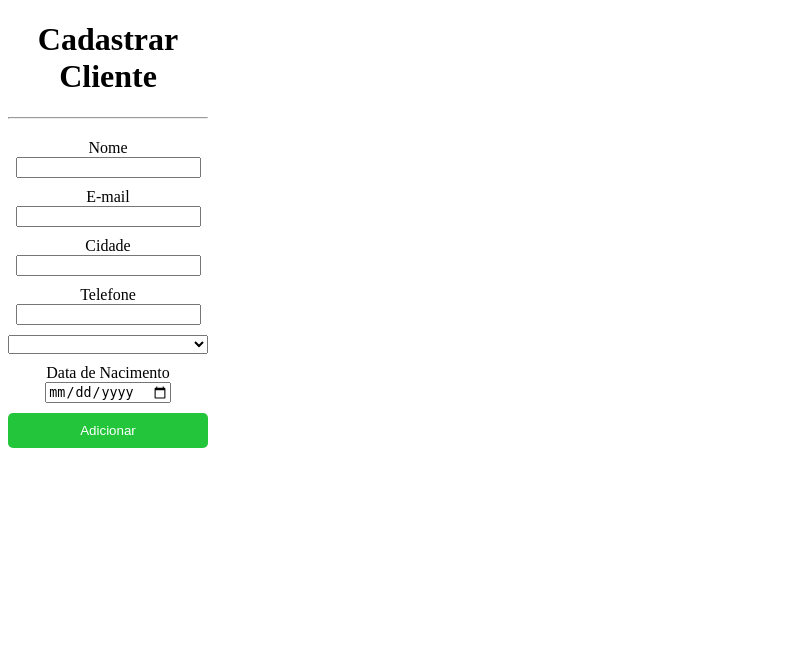
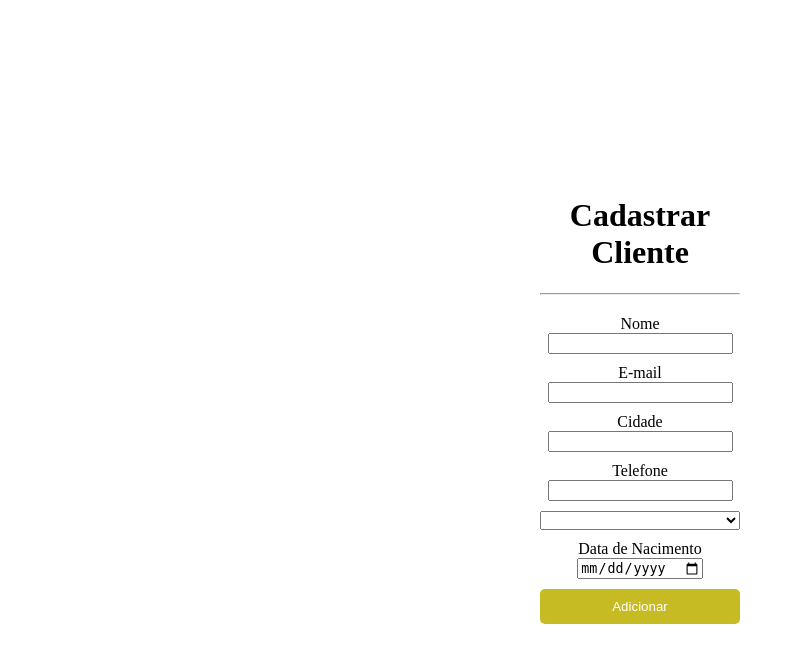
Before and after one commit to ZcvGuilherme/Cadastro_Cliente, a Python web app: template app/templates/cadastrar_cliente.html in a window 1280 px wide. Shown: the top 663 px of the page, without its empty margins (0-795 px from the left). Run offline with Jinja, Linux system fonts and the light colour scheme; the template is opened without the code that fills it, so the values that code supplies are empty.

Commit message:
conserto

```diff
--- a/app/static/style.css
+++ b/app/static/style.css
@@ -1,5 +1,4 @@
-@charset "UTF-8";
-<style>
+
 body {
     margin: 0;
     padding: 0;
@@ -22,7 +21,7 @@
 }
 input[type="submit"] {
     cursor: pointer;
-        background-color:rgb(35, 198, 59);
+    background-color:rgb(198, 187, 35);
     color: white;
     border: none;
     padding: 10px;
@@ -31,4 +30,3 @@
 input[type="submit"]:hover {
     background-color:rgb(9, 39, 72);
 }
-</style>
--- a/app/templates/cadastrar_cliente.html
+++ b/app/templates/cadastrar_cliente.html
@@ -5,7 +5,7 @@
     <meta name="viewport" content="width=device-width, initial-scale=1.0">
     <link rel="shortcut icon" href="logoverde.png" type="image/x-icon">
     <title>Cadastro de Clientes</title>
-    <link rel="stylesheet" href="static/style.css">
+    <link rel="stylesheet" href="/app/static/style.css">
 
 </head>
 <body>
```
Lines whose indentation alone changed are shown as unchanged.
